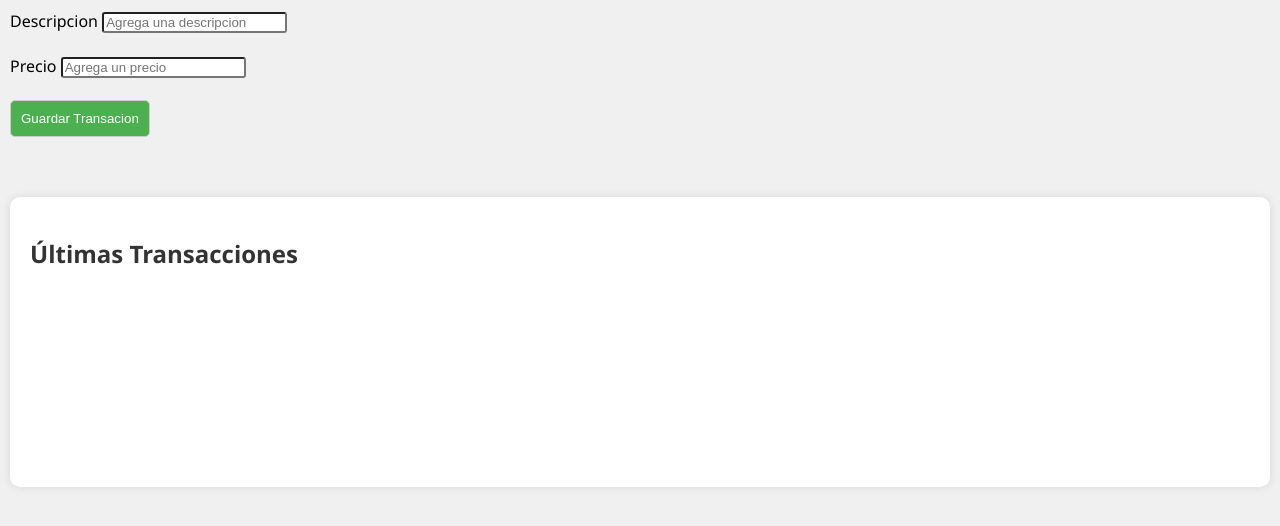
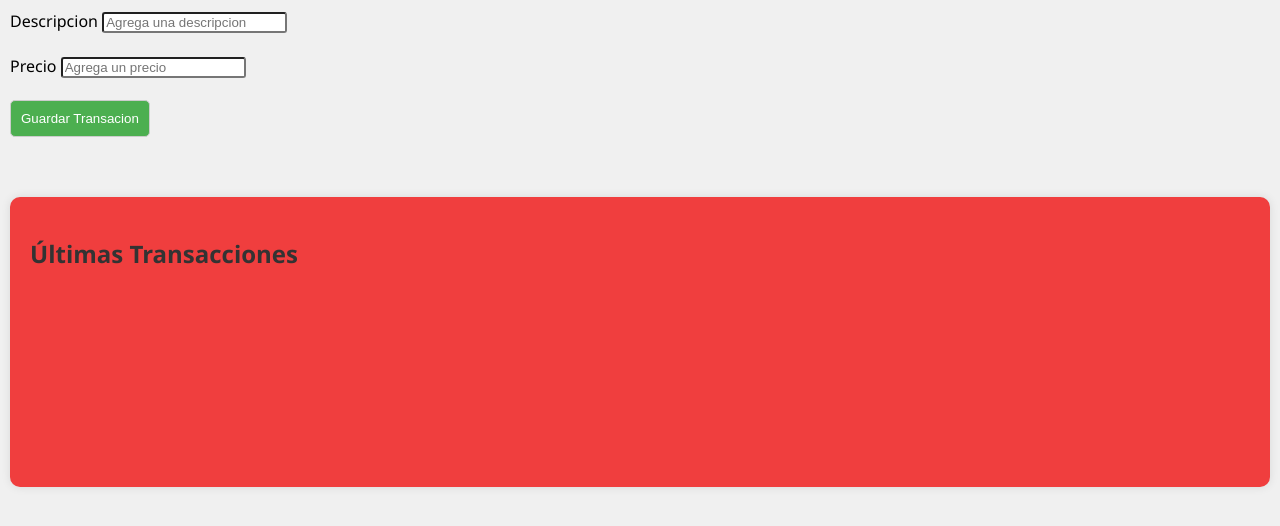
Before and after one commit to JulianGergolet/IntegradorINGSW3, a website: page Frontend/index.html in a window 1280 px wide. Drawn offline with Linux system fonts and the light colour scheme.

Commit message:
cambio de fondo

```diff
--- a/Frontend/style.css
+++ b/Frontend/style.css
@@ -63,7 +63,7 @@ button:hover {
 }
 
 #ultimasTransacciones {
-    background-color:white;
+    background-color: #f03e3e;
     padding: 20px;
     height: 250px;
     margin-top: 50px;
```
